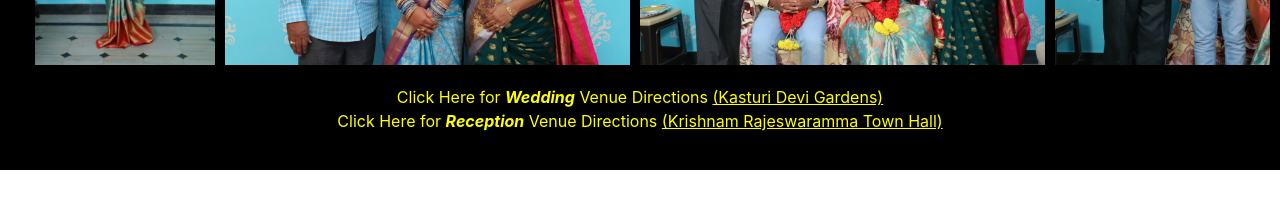
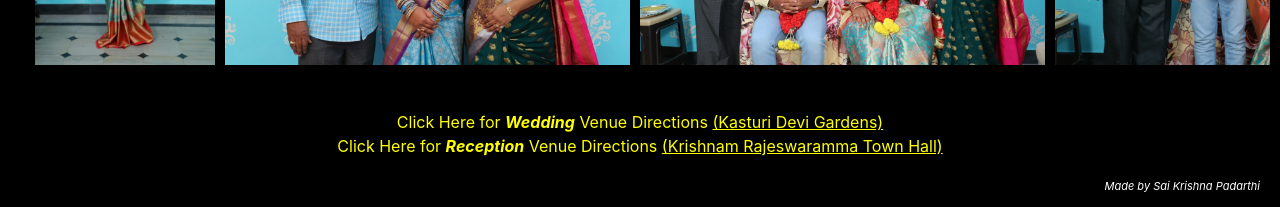
Before and after one commit to psk2/react-ott, a React (Create React App) app: page /bride in a window 1280 px wide. Shown: the part 883-1090 px from the top of the page. Before the commit the page ends 1053 px from the top, so only its background shows below. Built offline with nearby package versions, Linux system fonts and the light colour scheme; the HTML template or start-up script is replaced by a standard one.

Commit message:
updated invitation

```diff
--- a/public/index.html
+++ b/public/index.html
@@ -7,7 +7,7 @@
     <meta name="theme-color" content="#000000" />
     <meta
       name="description"
-      content="Wedding Invitation of Sreeja & Subramanyam with Live Link."
+      content="Wedding Invitation of Sreeja & Subramanyam. You can view Wedding cards, venue details, Wedding teasers clicking on this Link."
     />
     <link rel="apple-touch-icon" href="%PUBLIC_URL%/sl.png" />
     <!--
--- a/src/App.css
+++ b/src/App.css
@@ -8,7 +8,15 @@
 }
 .footer {
   position:relative;
-  height:100px;
-  margin-top:-20px;
+  margin-top:20px;
   padding:0;
 }
+
+.author {
+  text-align: right;
+  color: white;
+  font-size: 11px;
+  padding-right: 20px;
+  padding-top: 20px;
+  font-style: italic;
+}
--- a/src/BrideAndGroom.js
+++ b/src/BrideAndGroom.js
@@ -11,28 +11,41 @@ function BrideAndGroom() {
   const location = useLocation();
   let images = [];
   if (location.pathname === "/bride") {
-		images = bride_images.brideImages
+    images = bride_images.brideImages;
   } else if (location.pathname === "/groom") {
-		images = groom_images.groomImages
+    images = groom_images.groomImages;
   }
   return (
     <div className="app">
       <Nav />
       <Banner />
-			<Row
-				title="Trending Now"
-				data={images}
-				isLargeRow
-			/>
+      <Row title="Trending Now" data={images} isLargeRow />
       <div className="footer">
         <footer className="location-text">
-					<a href="https://goo.gl/maps/mNuXKj19VgmZCQuh6" target="_blank" rel="noopener noreferrer">
-						Click Here for <b><i>Wedding</i></b> Venue Directions <u>(Kasturi Devi Gardens)</u>
+          <a
+            href="https://goo.gl/maps/mNuXKj19VgmZCQuh6"
+            target="_blank"
+            rel="noopener noreferrer"
+          >
+            Click Here for{" "}
+            <b>
+              <i>Wedding</i>
+            </b>{" "}
+            Venue Directions <u>(Kasturi Devi Gardens)</u>
           </a>
           <br></br>
-					<a href="https://goo.gl/maps/s1PU6ZnmYCP7QHbj8" target="_blank" rel="noopener noreferrer">
-						Click Here for <b><i>Reception</i></b> Venue Directions <u>(Krishnam Rajeswaramma Town Hall)</u>
+          <a
+            href="https://goo.gl/maps/s1PU6ZnmYCP7QHbj8"
+            target="_blank"
+            rel="noopener noreferrer"
+          >
+            Click Here for{" "}
+            <b>
+              <i>Reception</i>
+            </b>{" "}
+            Venue Directions <u>(Krishnam Rajeswaramma Town Hall)</u>
           </a>
+          <div className="author">Made by Sai Krishna Padarthi</div>
         </footer>
       </div>
     </div>
--- a/src/Invitation.js
+++ b/src/Invitation.js
@@ -2,7 +2,7 @@ import React from "react";
 import "./invitation.css";
 import invitation1 from "./Images/invitations/invitation1.jpeg";
 import invitation2 from "./Images/invitations/invitation2.jpeg";
-// import invitation3 from "./Images/invitations/invitation3.jpeg";
+import invitation3 from "./Images/invitations/invitation3.jpeg";
 // import invitation4 from "./Images/invitations/invitation4.jpeg";
 import Nav from "./Nav";
 
@@ -19,12 +19,12 @@ function Invitation() {
           <img className="gallery__image" src={invitation2} alt="Invitation" />
           <div className="desc">Sreeja Weds Subramanyam</div>
         </div>
-        {/* commenting for future */}
-        {/* <div className="gallery">
+        <div className="gallery">
           <img className="gallery__image" src={invitation3} alt="Invitation" />
           <div className="desc">Subramanyam weds Sreeja</div>
         </div>
-        <div className="gallery">
+        {/* commenting for future */}
+        {/* <div className="gallery">
           <img className="gallery__image" src={invitation4} alt="Invitation" />
           <div className="desc">Subramanyam weds Sreeja</div>
         </div> */}
--- a/src/index.css
+++ b/src/index.css
@@ -156,7 +156,6 @@ code {
 }
 
 .location-text {
-  padding: 15px;
   text-align: center;
 }
 
```
Also changed, not shown: src/Images/invitations/invitation3.jpeg. Lines whose indentation alone changed are shown as unchanged.
